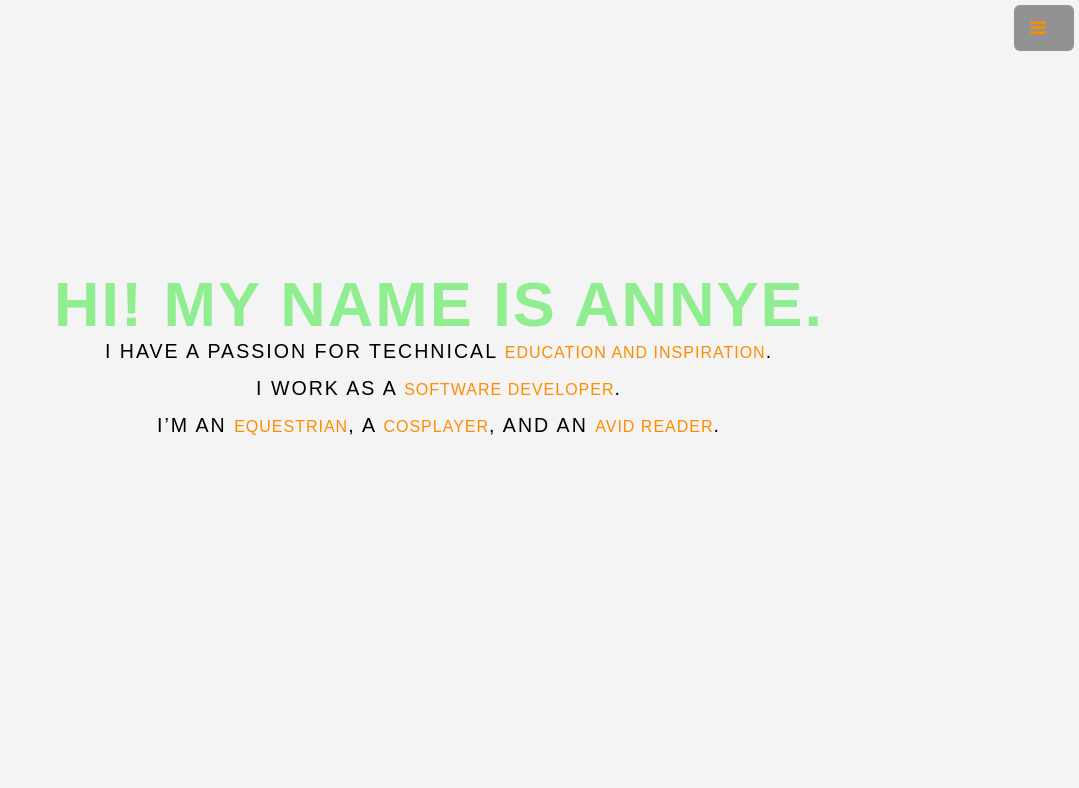
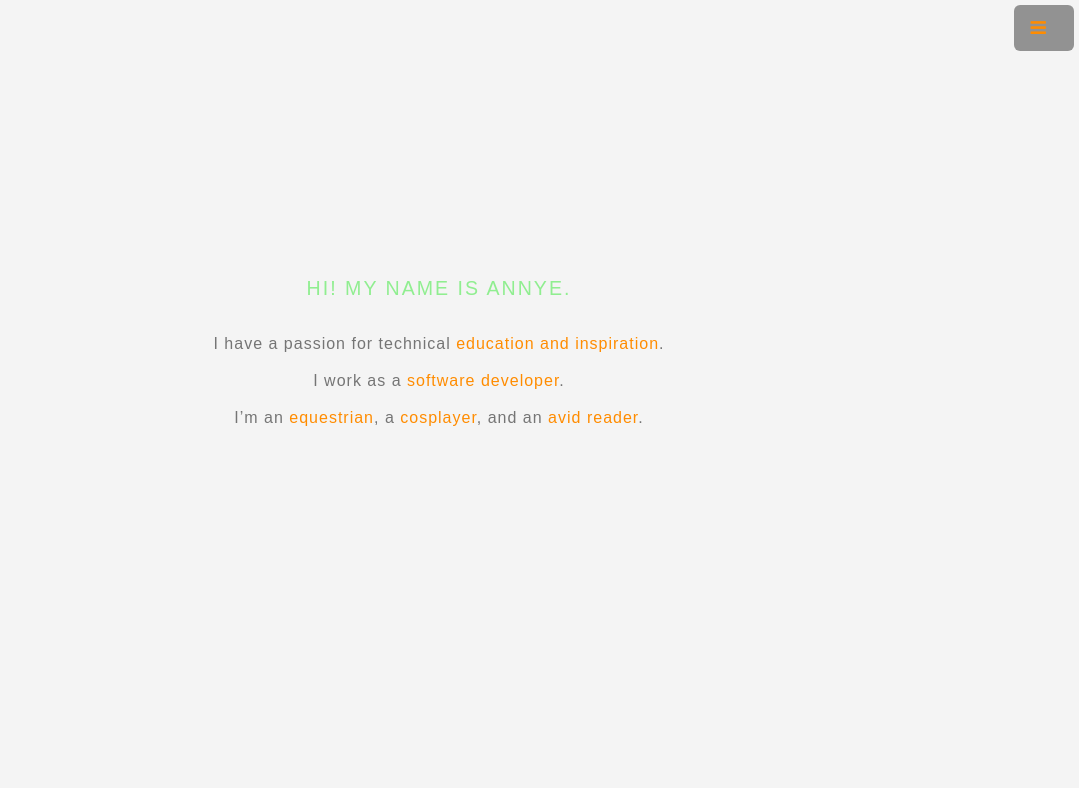
Before and after one commit to okapishomapi/okapishomapi.github.io, a plain HTML site: page index.html in a window 1280 px wide. Shown: the top 788 px of the page, without its empty margins (201-1280 px from the left). Drawn offline with nearby package versions, Linux system fonts and the light colour scheme; a web font is replaced by a local one.

Commit message:
updates to landing

```diff
--- a/index.html
+++ b/index.html
@@ -65,12 +65,13 @@
     <header id="top" class="header">
         <div class="text-vertical-center">
             <!--<h1 style="color:darkturquoise;">Hi! My name is Annye.</h1>-->
-			<h1 style="color:lightgreen;">Hi! My name is Annye.</h1>
-			<h3>I have a passion for technical <a href="#teaching">education and inspiration</a>.</h3>
-            <h3>I work as a <a href="#work">software developer</a>.</h3>
-			<h3>I’m an <a href="https://anamishwarmblood.wordpress.com/">equestrian</a>,
+			<h3 style="color:lightgreen;">Hi! My name is Annye.</h3>
+			<br>
+			<p>I have a passion for technical <a href="#teaching">education and inspiration</a>.</p>
+            <p>I work as a <a href="#work">software developer</a>.</p>
+			<p>I’m an <a href="https://anamishwarmblood.wordpress.com/">equestrian</a>,
 			a <a href="https://www.instagram.com/gleumecosplay/">cosplayer</a>,
-			and an <a href="https://www.goodreads.com/user/show/23111769-annye">avid reader</a>.</h3>
+			and an <a href="https://www.goodreads.com/user/show/23111769-annye">avid reader</a>.</p>
             <br>
         </div>
     </header>
```
